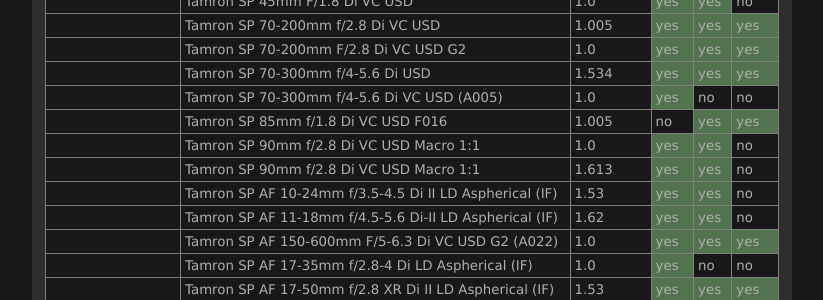
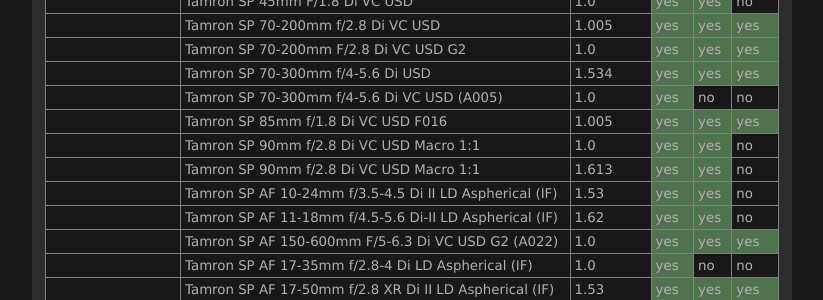
Before and after one commit to lensfun/lensfun.github.io, a Jekyll site: the page built from _posts/lenslist/2999-12-31-Lenslist-master.md, in a window 1280 px wide and 900 px high, scrolled down 34492 px. Shown: the part 146-446 px from the top of the window, without its empty margins (284-1107 px from the left). Built offline with Jekyll 4.4.1, drawn with Linux system fonts in a browser that asks for light colours.

Commit message:
Update master lens list from GitHub Actions

```diff
--- a/_posts/lenslist/2999-12-31-Lenslist-master.md
+++ b/_posts/lenslist/2999-12-31-Lenslist-master.md
@@ -1411,7 +1411,7 @@ This list was generated on 2026-04-28 from current Lensfun sources. Your Lensfun
 <tr class="lenslist-bg2"><td></td><td>Tamron SP 70-200mm F/2.8 Di VC USD G2</td><td>1.0</td><td class="lenslist-highlight lenslist-check">yes</td><td class="lenslist-highlight lenslist-check">yes</td><td class="lenslist-highlight lenslist-check">yes</td></tr>
 <tr class="lenslist-bg2"><td></td><td>Tamron SP 70-300mm f/4-5.6 Di USD</td><td>1.534</td><td class="lenslist-highlight lenslist-check">yes</td><td class="lenslist-highlight lenslist-check">yes</td><td class="lenslist-highlight lenslist-check">yes</td></tr>
 <tr class="lenslist-bg2"><td></td><td>Tamron SP 70-300mm f/4-5.6 Di VC USD (A005)</td><td>1.0</td><td class="lenslist-highlight lenslist-check">yes</td><td class="lenslist-check">no</td><td class="lenslist-check">no</td></tr>
-<tr class="lenslist-bg2"><td></td><td>Tamron SP 85mm f/1.8 Di VC USD F016</td><td>1.005</td><td class="lenslist-check">no</td><td class="lenslist-highlight lenslist-check">yes</td><td class="lenslist-highlight lenslist-check">yes</td></tr>
+<tr class="lenslist-bg2"><td></td><td>Tamron SP 85mm f/1.8 Di VC USD F016</td><td>1.005</td><td class="lenslist-highlight lenslist-check">yes</td><td class="lenslist-highlight lenslist-check">yes</td><td class="lenslist-highlight lenslist-check">yes</td></tr>
 <tr class="lenslist-bg2"><td></td><td>Tamron SP 90mm f/2.8 Di VC USD Macro 1:1</td><td>1.0</td><td class="lenslist-highlight lenslist-check">yes</td><td class="lenslist-highlight lenslist-check">yes</td><td class="lenslist-check">no</td></tr>
 <tr class="lenslist-bg2"><td></td><td>Tamron SP 90mm f/2.8 Di VC USD Macro 1:1</td><td>1.613</td><td class="lenslist-highlight lenslist-check">yes</td><td class="lenslist-highlight lenslist-check">yes</td><td class="lenslist-check">no</td></tr>
 <tr class="lenslist-bg2"><td></td><td>Tamron SP AF 10-24mm f/3.5-4.5 Di II LD Aspherical (IF)</td><td>1.53</td><td class="lenslist-highlight lenslist-check">yes</td><td class="lenslist-highlight lenslist-check">yes</td><td class="lenslist-check">no</td></tr>
```
